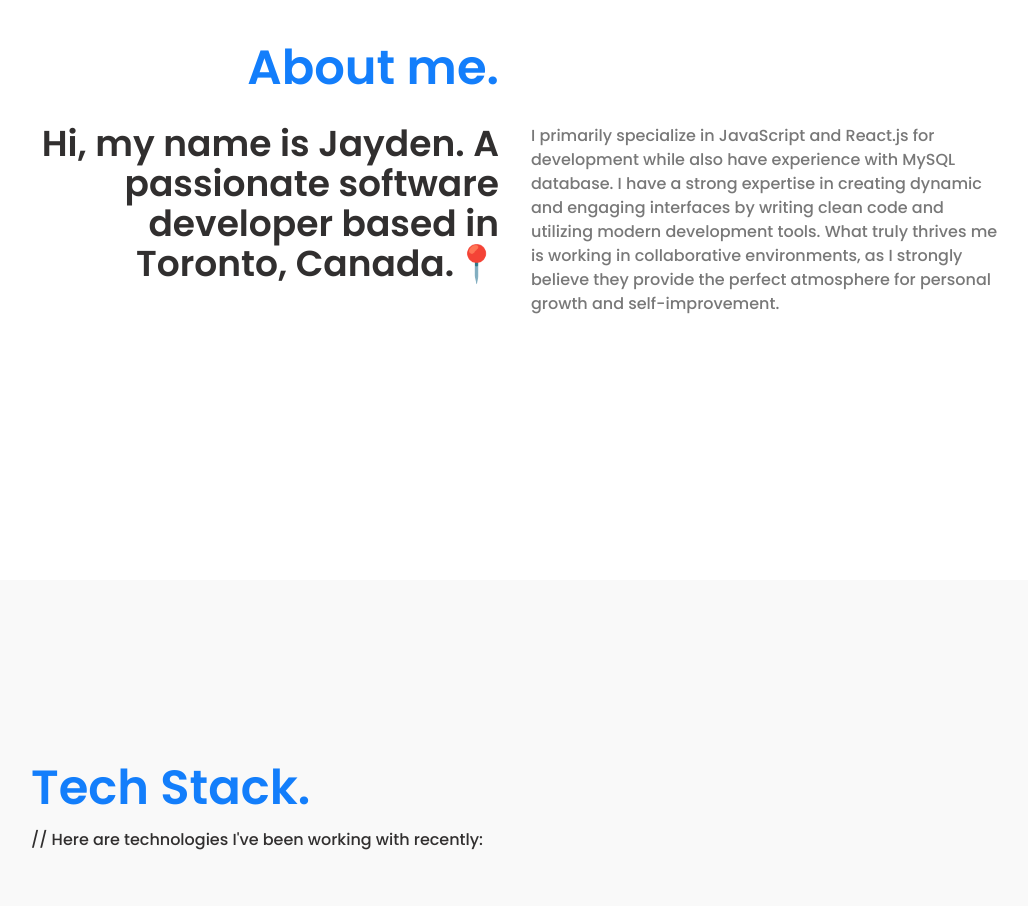
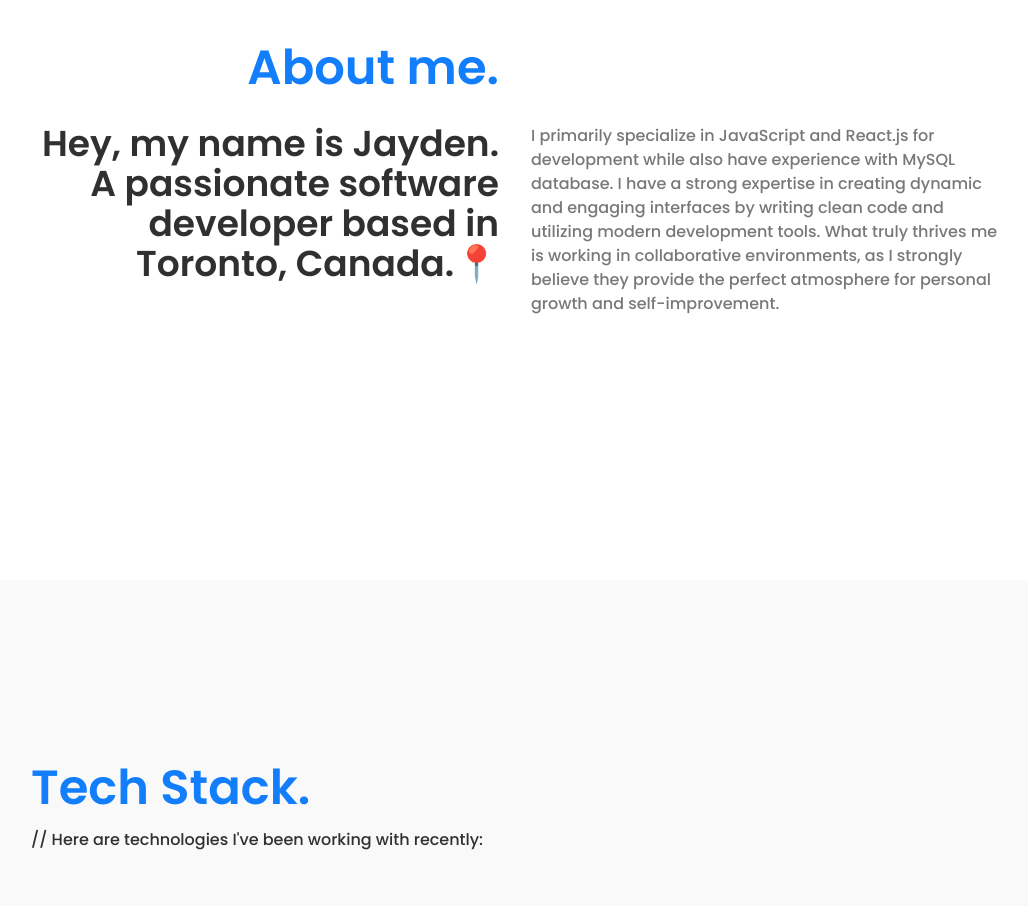
Before and after one commit to jayden-n/my-portfolio, a React (Create React App) app: page / in a window 1280 px wide. Shown: the part 1020-1926 px from the top of the page, without its empty margins (125-1153 px from the left). Built offline with nearby package versions, Linux system fonts and the light colour scheme; the HTML template or start-up script is replaced by a standard one.

Commit message:
ui changes

```diff
--- a/src/components/About.jsx
+++ b/src/components/About.jsx
@@ -15,7 +15,7 @@ const About = () => {
         <div className="max-w-[1000px] w-full grid sm:grid-cols-2 gap-8 px-4">
           <div className="sm:text-right text-4xl font-bold">
             <p>
-              Hi, my name is Jayden. A passionate software developer based in
+              Hey, my name is Jayden. A passionate software developer based in
               Toronto, Canada.📍
             </p>
           </div>
```
